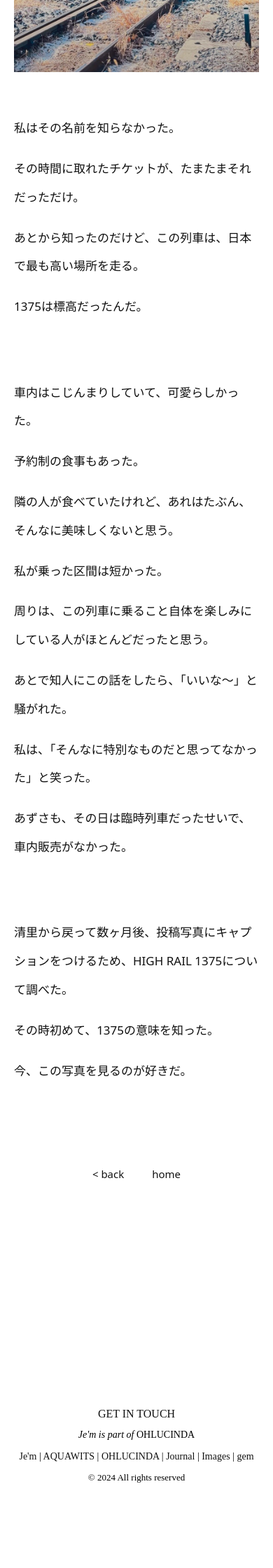
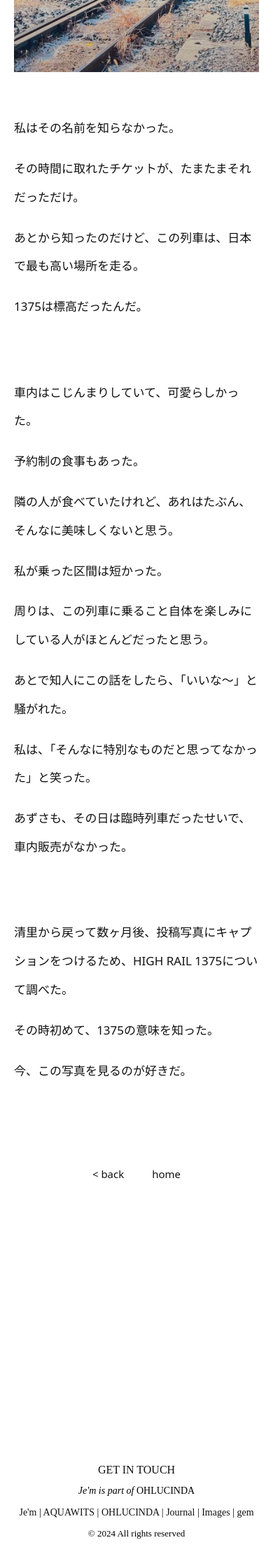
Before and after one commit to ohlucinda/ohlucinda-mobile, a Jekyll site: the page built from _posts/2026-05-02-青い列車.md, in a window 390 px wide. Shown: the part 706-2946 px from the top of the page at 70% size. Built offline with Jekyll 4.4.1, drawn with Linux system fonts in a browser that asks for light colours; some web fonts are replaced; before the commit the page ends 2866 px from its top, so only the background shows below that.

Commit message:
Update style.css

```diff
--- a/assets/style.css
+++ b/assets/style.css
@@ -170,7 +170,7 @@ img {
 
   .post-footer {
 
-  margin-top: 320px !important;
+  margin-top: 400px !important;
 
 }
 
```
